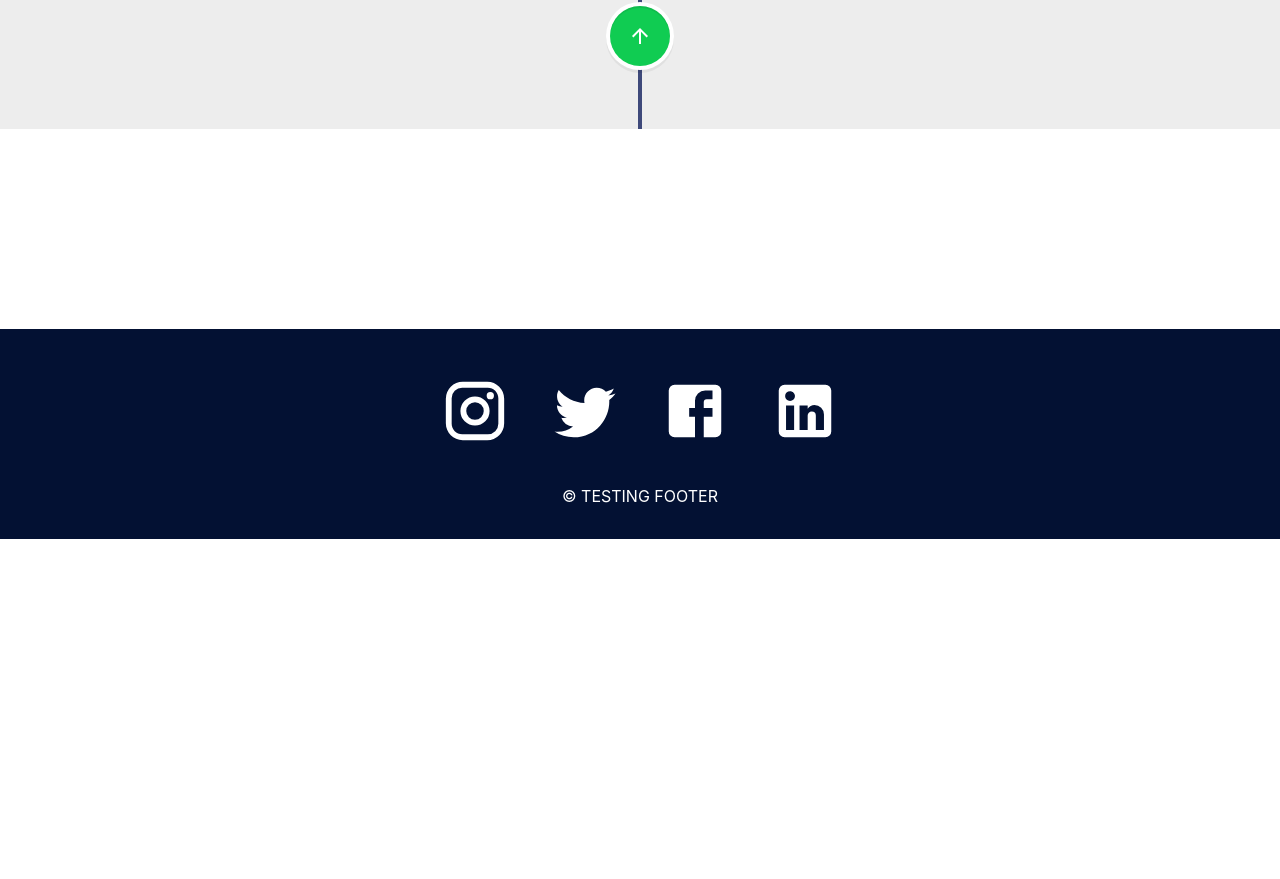
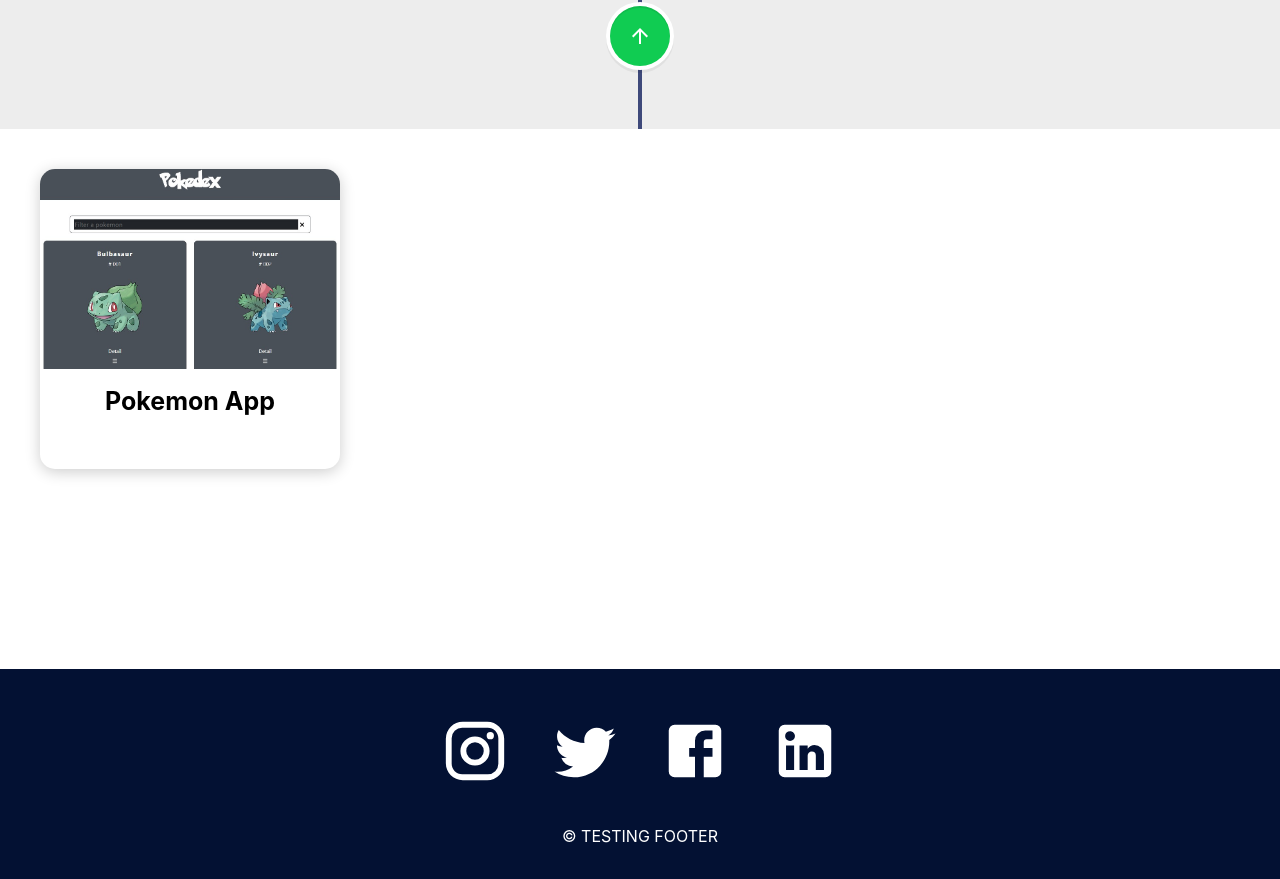
Before and after one commit to cone011/portfolio-react, a React (Create React App) app: page / in a window 1280 px wide. Shown: the part 1446-2325 px from the top of the page. Before the commit the page ends 1985 px from the top, so only its background shows below. Built offline with nearby package versions, Linux system fonts and the light colour scheme.

Commit message:
project item finish

```diff
--- a/src/App.js
+++ b/src/App.js
@@ -4,13 +4,23 @@ import ListExperience from "./components/Experience/ListExperience/ListExperienc
 import Footer from "./components/Footer/Footer";
 import Header from "./components/Header/Header";
 import Navbar from "./components/UI/Navbar/Navbar";
+import ProjectItem from "./components/Projects/ProjectItem/ProjectItem";
+import pokemonApp from "./assets/pokemonApp.jpg";
 
 function App() {
+  const list = [
+    {
+      name: "Pokemon App",
+      image: pokemonApp,
+      skills: "JavaScript,HTML,CSS",
+    },
+  ];
   return (
     <>
       <Navbar />
       <Header />
       <ListExperience />
+      <ProjectItem name={list[0].name} imgUrl={list[0].image} />
       <Footer />
     </>
   );
--- /dev/null
+++ b/src/components/Projects/ProjectItem/ProjectItem.js
@@ -0,0 +1,16 @@
+import classes from "./ProjectItem.module.css";
+
+const ProjectItem = (props) => {
+  const { name, imgUrl } = props;
+  return (
+    <div className={classes.projectItem}>
+      <div
+        style={{ backgroundImage: `url(${imgUrl})` }}
+        className={classes.bgImage}
+      />
+      <h1>{name}</h1>
+    </div>
+  );
+};
+
+export default ProjectItem;
--- /dev/null
+++ b/src/components/Projects/ProjectItem/ProjectItem.module.css
@@ -0,0 +1,27 @@
+.projectItem {
+  border-radius: 15px;
+  width: 300px;
+  height: 300px;
+  margin: 40px;
+  box-shadow: 0px 3px 15px rgba(0, 0, 0, 0.2);
+  text-align: center;
+}
+.projectItem:hover {
+  box-shadow: 0px 3px 15px rgba(0, 0, 0, 0.5);
+  transition: 0.3s ease-in;
+  cursor: pointer;
+}
+
+.projectItem .bgImage {
+  border-top-left-radius: 15px;
+  border-top-right-radius: 15px;
+  width: 100%;
+  height: 200px;
+  background-position: center;
+  background-repeat: no-repeat;
+  background-size: cover;
+}
+
+.projectItem h1 {
+  font-size: 25px;
+}
```
Also changed, not shown: src/components/Projects/ListProjects/ListProjects.module.css (added, +22 -0 lines), src/utils/projectApi.js (added, +18 -0 lines), src/assets/pokemonApp.jpg (added), src/assets/proj1.jpg (added), src/components/Projects/ListProjects/ListProjects.js (added).
